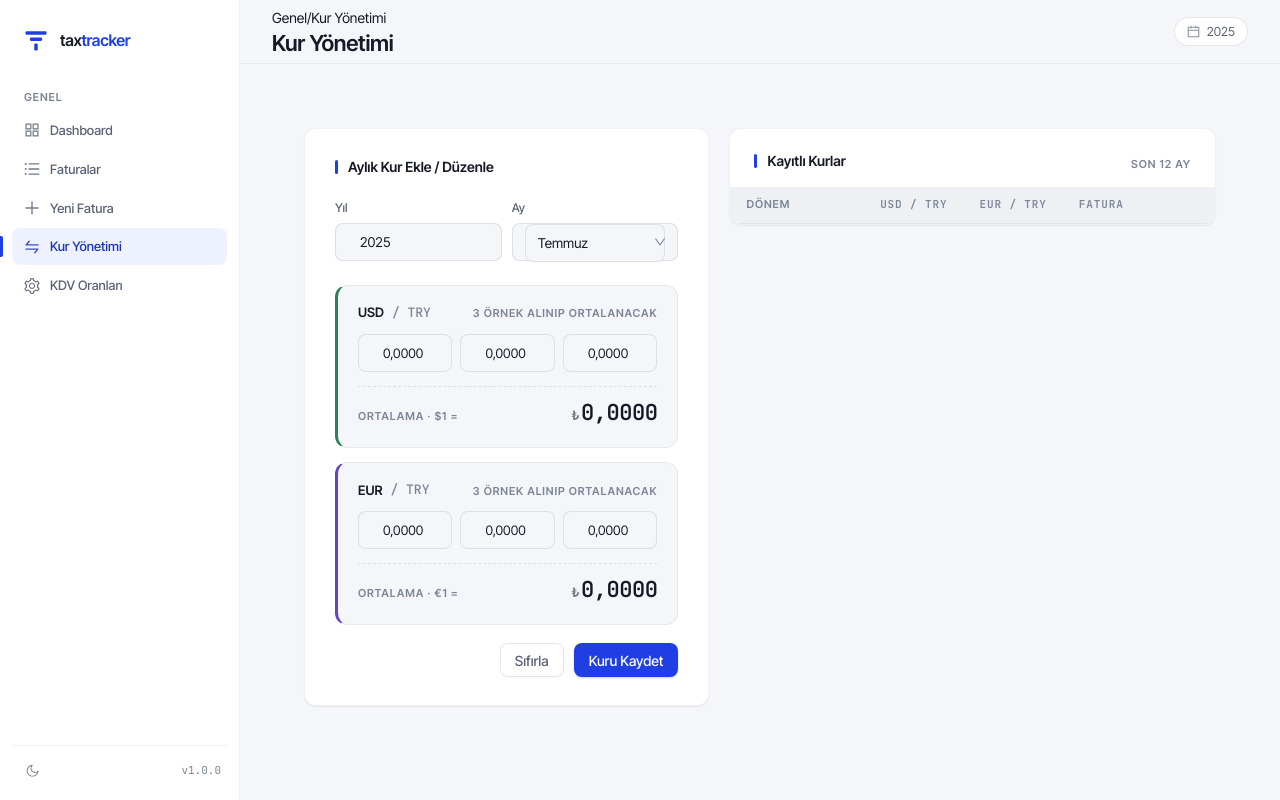
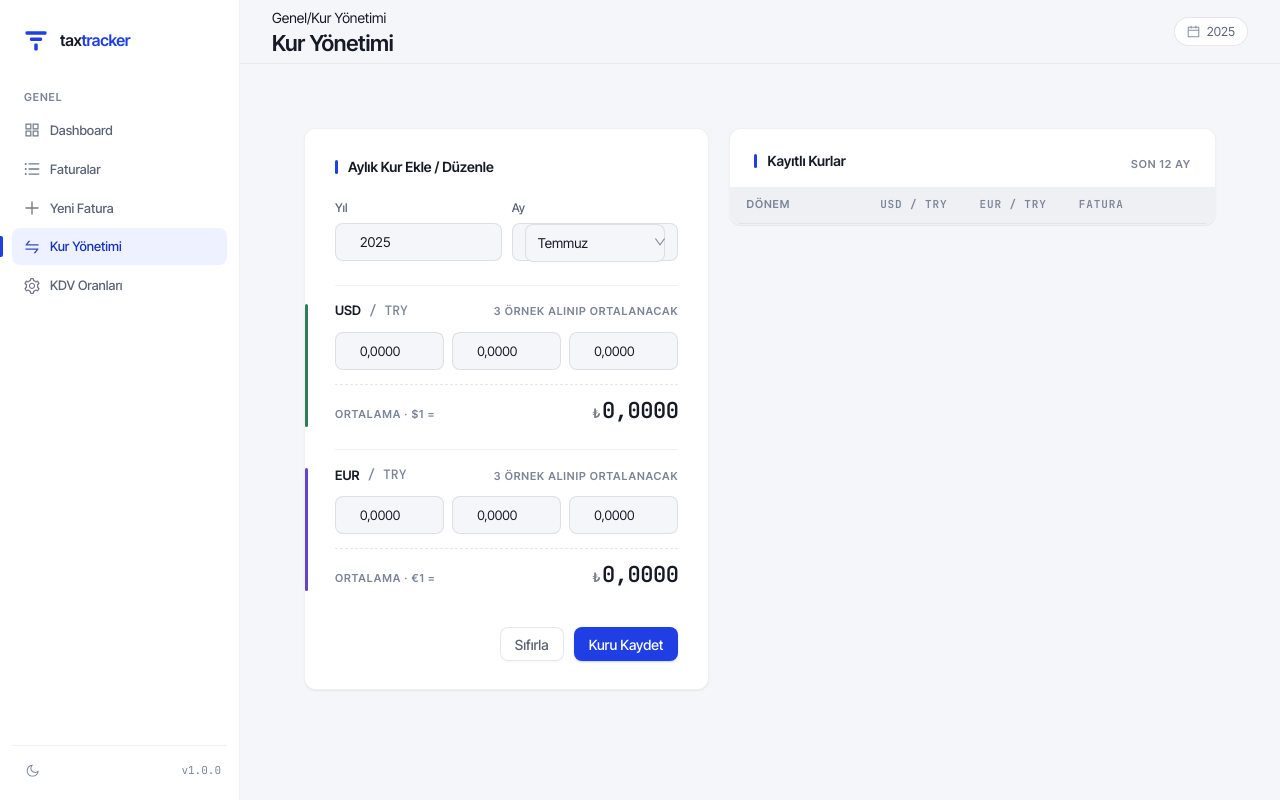
Before and after one commit to AltanEsmer/TaxTracker, a React (Create React App) app: page /#/fx-rates in a window 1280 px wide. Built offline with nearby package versions, Linux system fonts and the light colour scheme.

Commit message:
Update index.css

```diff
--- a/src/index.css
+++ b/src/index.css
@@ -1367,15 +1367,24 @@ textarea.input-lg {
 .fx-period { display: flex; gap: 10px; margin-bottom: 24px; }
 
 .fx-cur-block {
-  padding: 18px 20px;
-  border: 1px solid var(--border-subtle);
-  border-radius: var(--r-lg);
-  background: var(--surface-base);
-  margin-bottom: 14px;
+  padding: 16px 0 18px;
+  border-top: 1px solid var(--border-subtle);
+  position: relative;
+  margin-bottom: 4px;
 }
 
-.fx-cur-block.usd { border-left: 3px solid var(--cc-usd); }
-.fx-cur-block.eur { border-left: 3px solid var(--cc-eur); }
+.fx-cur-block::before {
+  content: "";
+  position: absolute;
+  left: -30px;
+  top: 18px;
+  bottom: 18px;
+  width: 3px;
+  border-radius: 2px;
+}
+
+.fx-cur-block.usd::before { background: var(--cc-usd); }
+.fx-cur-block.eur::before { background: var(--cc-eur); }
 
 .fx-cur-block .head {
   display: flex;
```
